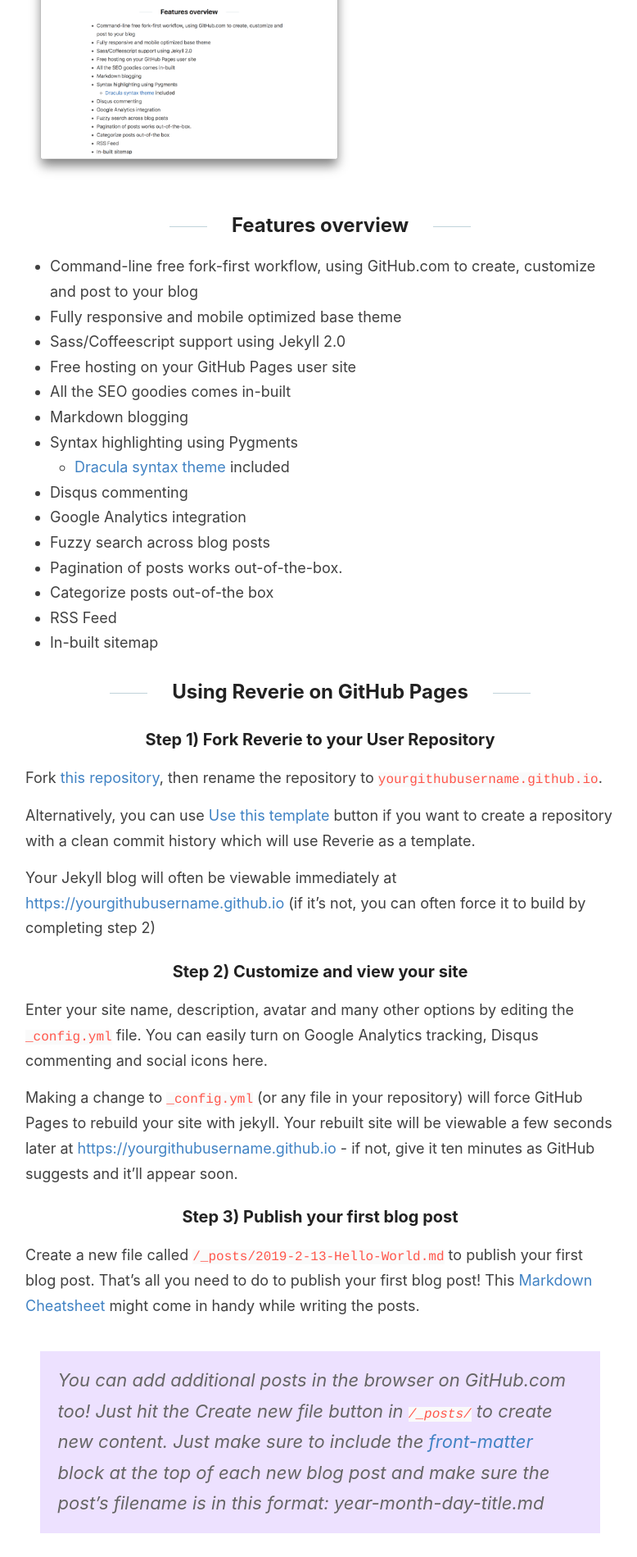
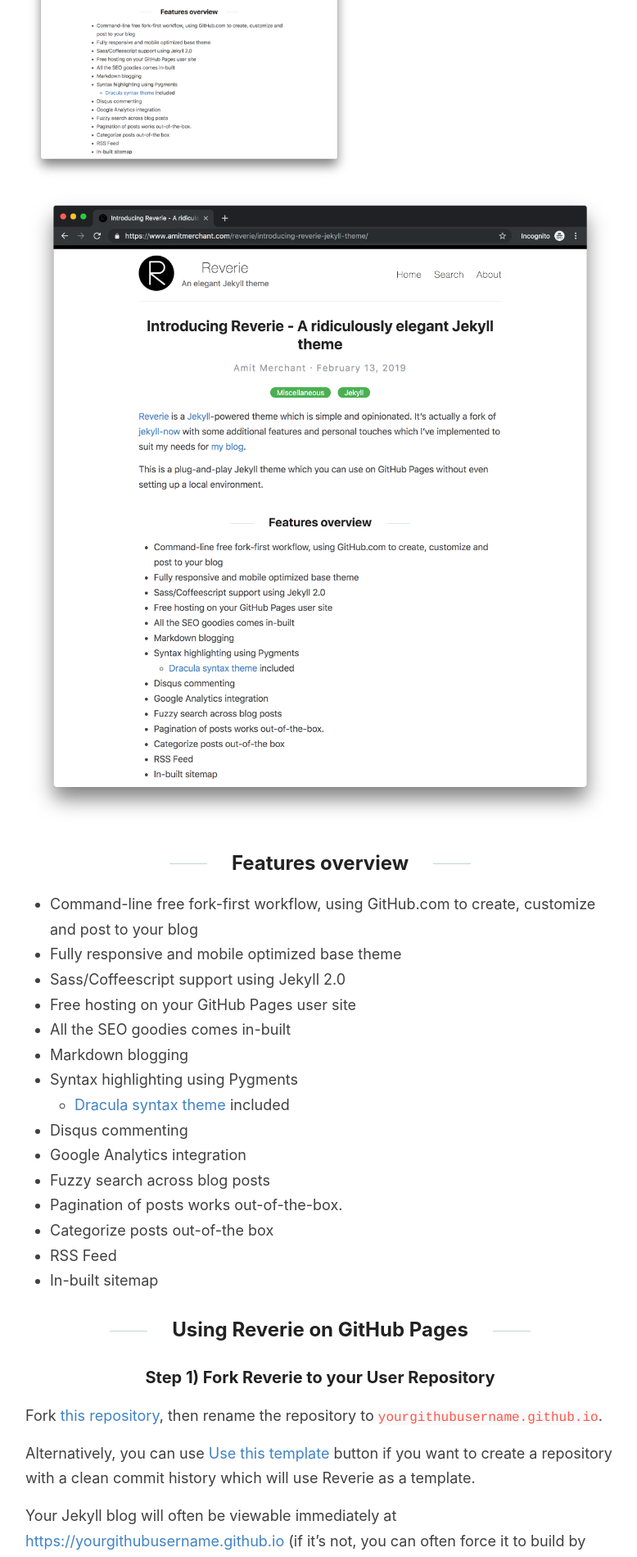
Before and after one commit to rbyers18/github-portfolio, a Jekyll site: the page built from _posts/2019-02-13-introducing-reverie-jekyll-theme.md, in a window 1280 px wide. Shown: the part 772-2671 px from the top of the page at 82% size, without its empty margins (249-1027 px from the left). Built offline with Jekyll 4.4.1, drawn with Linux system fonts in a browser that asks for light colours.

Commit message:
Update 2019-02-13-introducing-reverie-jekyll-theme.md

```diff
--- a/_posts/2019-02-13-introducing-reverie-jekyll-theme.md
+++ b/_posts/2019-02-13-introducing-reverie-jekyll-theme.md
@@ -9,7 +9,7 @@
 This is a plug-and-play Jekyll theme which you can use on GitHub Pages without even setting up a local environment.
 
 [<img src="{{ site.baseurl }}/images/reverie-demo.png"  style="width: 400px;"/>]({{ site.baseurl }}/)
-![](site.baseurl/images/reverie-demo.png)
+![]({{site.baseurl}}/images/reverie-demo.png)
 
 ## Features overview
 
```
